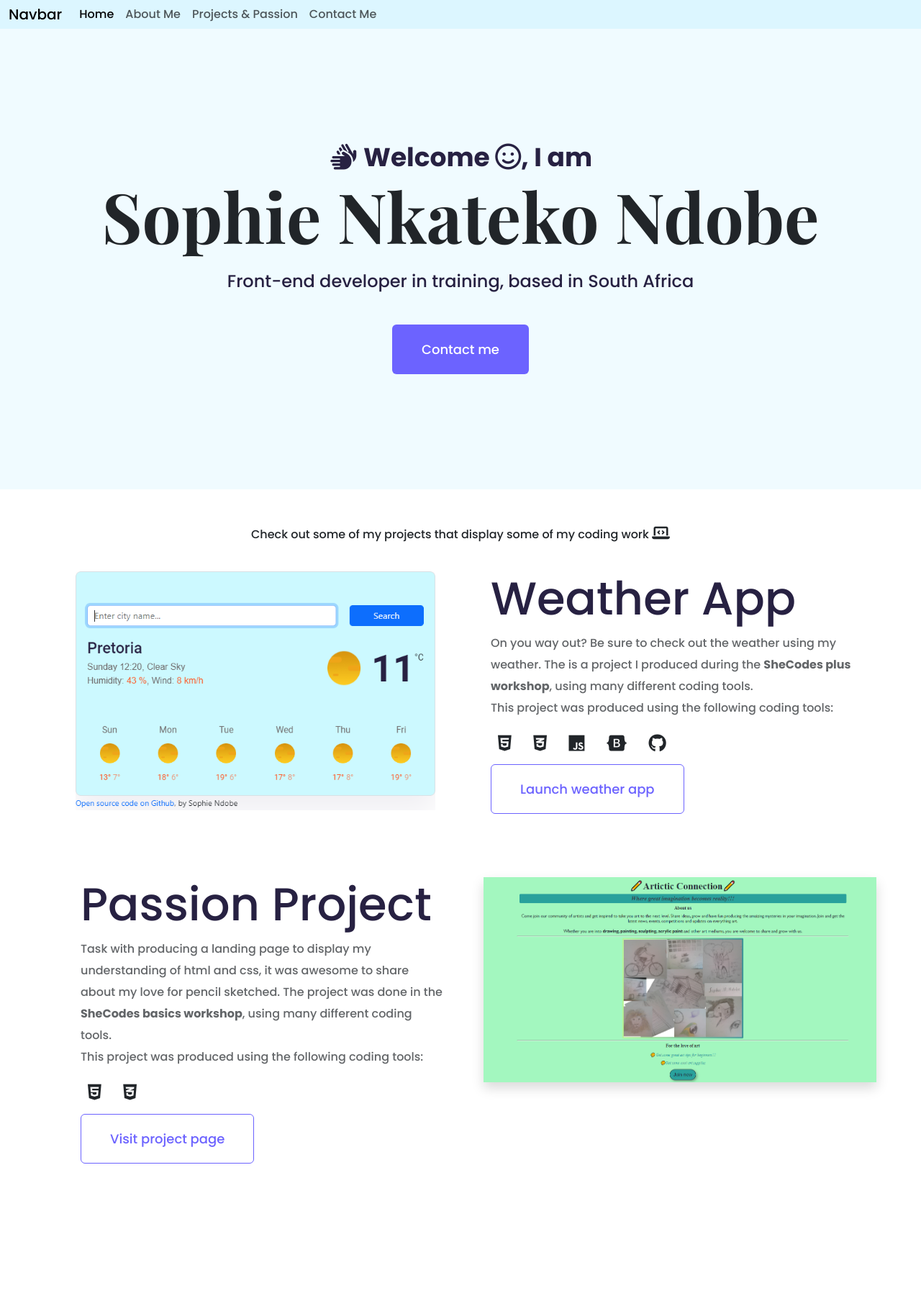
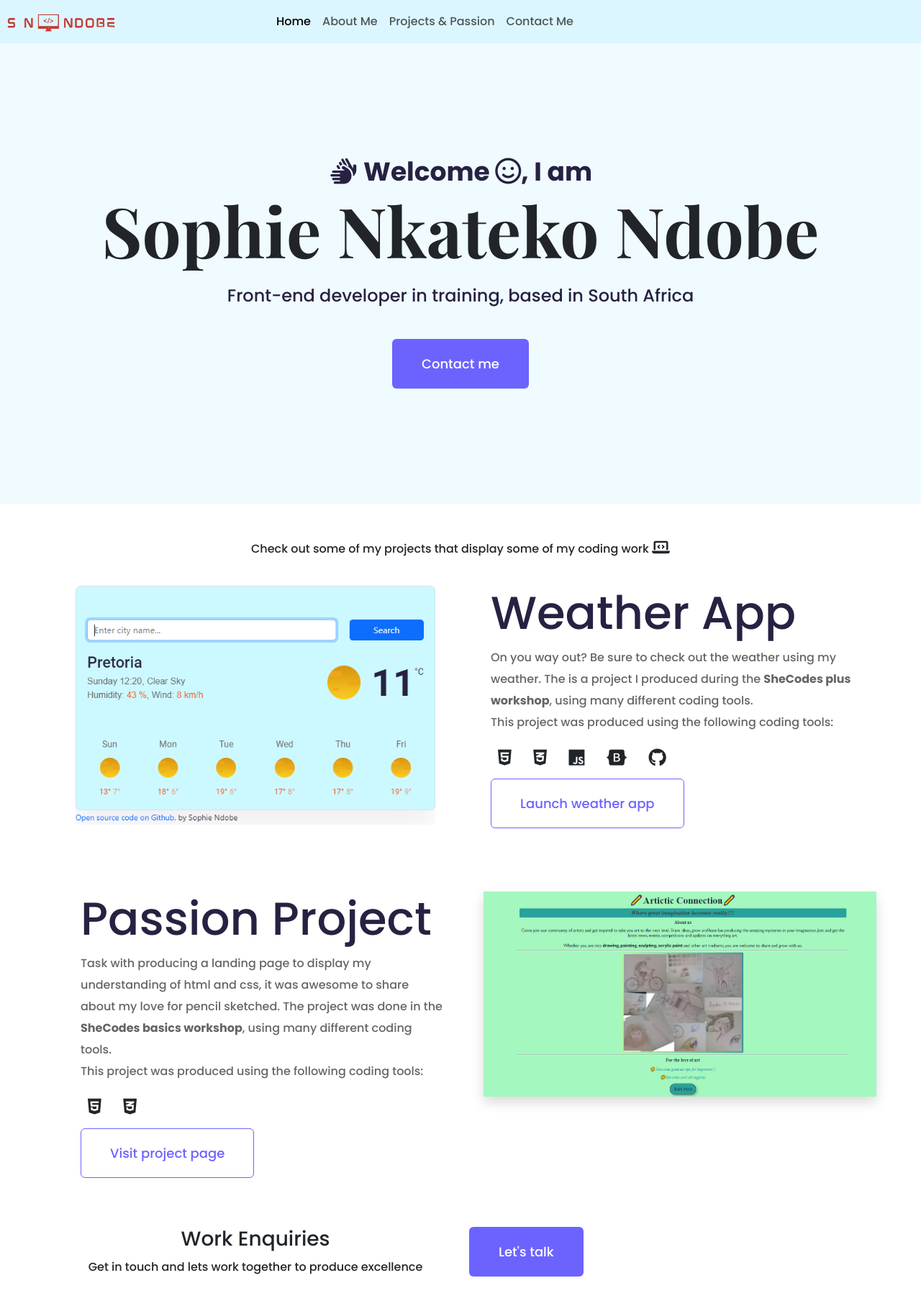
Before and after one commit to Sophie-Ndobe/Potfolio-Project, a plain HTML site: page index.html in a window 1280 px wide. Shown: the whole page at 72% size. Before the commit the page ends 1685 px from the top, so only its background shows below. Drawn offline with nearby package versions, Linux system fonts and the light colour scheme.

Commit message:
Updated the navigation bar and added contact content

```diff
--- a/index.html
+++ b/index.html
@@ -36,7 +36,9 @@
   <body>
     <nav class="navbar navbar-expand-lg bg-body-tertiary p-0">
       <div class="container-fluid navbar-background">
-        <a class="navbar-brand" href="#">Navbar</a>
+        <a class="navbar-brand" href="#">
+          <img src="images/SN-logo.png" alt="logo" width="150px"
+        /></a>
         <button
           class="navbar-toggler"
           type="button"
@@ -151,5 +153,17 @@
         </div>
       </div>
     </div>
+
+    <div class="container mt3 mb-3">
+      <div class="row">
+        <div class="col-6">
+          <h3 class="text-center">Work Enquiries</h3>
+          <p class="text-center">Get in touch and lets work together to produce excellence</p>
+        </div>
+        <div class="col-6">
+          <a href="#" class="btn btn-contact ">Let's talk</a>
+        </div>
+      </div>
+    </div>
   </body>
 </html>
--- a/styles/style.css
+++ b/styles/style.css
@@ -25,6 +25,10 @@ p {
 }
 .navbar-background {
   background: #dcf6ff;
+  padding: 10px;
+}
+.navbar-nav {
+  margin-left: 200px;
 }
 .top-section {
   text-align: center;
@@ -96,7 +100,6 @@ p {
   h1 {
     font-size: 44px;
     line-height: 46px;
-
   }
   h2 {
     font-size: 38px;
@@ -114,10 +117,9 @@ p {
     font-size: 22px;
   }
   .intro-text {
-    margin: 0 10px
+    margin: 0 10px;
   }
   .project-content {
     text-align: center;
   }
-
 }
```
Also changed, not shown: images/SN-Logo.png (added).
